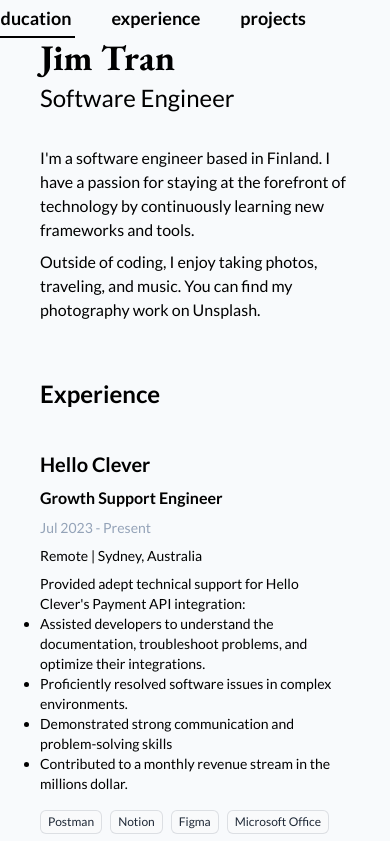
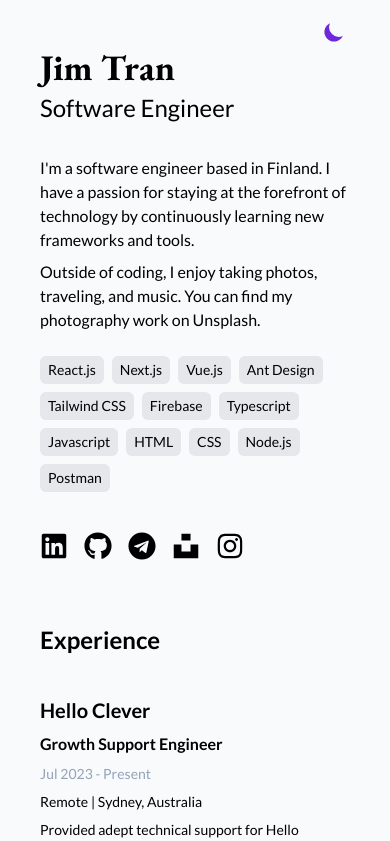
Before and after one commit to jimodayne/jimcbl.dev, a Next.js app: page / in a window 390 px wide. Shown: the top 841 px of the page. Built offline with nearby package versions, Linux system fonts and the light colour scheme.

Commit message:
update: responsive

```diff
--- a/src/app/page.tsx
+++ b/src/app/page.tsx
@@ -7,6 +7,7 @@ import dayjs from 'dayjs';
 import { useEffect } from 'react';
 import Image from 'next/image';
 import flameImg from '../assets/flame.jpg';
+import Stacks from '@/components/Stacks';
 
 export default function Home() {
   return (
@@ -30,33 +31,27 @@ export default function Home() {
                 Unsplash.
               </p>
             </div>
+
+            <Stacks className="flex lg:hidden mt-6" />
+
+            <SocialNetworkIcons className="mt-6 lg:hidden" />
+
             {/* <Image className=" absolute -z-10" src={flameImg} alt="flames" width={750} height={250} /> */}
-            <div className="mt-14">
+            <div className="mt-14 mb-14">
               <h3 className="text-2xl font-bold mb-6 dark:text-gray-200"> Experience </h3>
               {experienceProps.map((item, idx) => {
                 return <WorkItem key={idx} {...item} />;
               })}
             </div>
 
-            <div className="mt-14">
+            {/* <div className="mt-14">
               <h3 className="text-2xl font-bold mb-6"> Project </h3>
-            </div>
+            </div> */}
           </div>
           <div className="mid lg:w-1/12" />
           <div className="right lg:w-3/12">
             <SocialNetwork />
-            <div className="tech-stacks flex flex-wrap gap-x-2">
-              {techStacks.map((item, idx) => {
-                return (
-                  <div
-                    key={idx}
-                    className="bg-gray-200 transition duration-500 cursor-grab hover:bg-gray-300 dark:bg-slate-700  rounded-md inline-block px-2 py-1 mb-2 text-sm"
-                  >
-                    {item}
-                  </div>
-                );
-              })}
-            </div>
+            <Stacks className="hidden lg:flex" />
 
             <div className="education mt-14 ">
               <h3 className="text-2xl font-bold mb-6 dark:text-gray-100"> Education </h3>
--- a/src/components/Badge.tsx
+++ b/src/components/Badge.tsx
@@ -1,7 +1,7 @@
 import { ReactNode } from 'react';
 
 const MAP_COLOR = {
-  gray: ['bg-gray-50 dark:bg-gray-700', 'text-gray-800 dark:text-gray-200', 'ring-gray-500/20'],
+  gray: ['bg-gray-100 dark:bg-gray-700', 'text-gray-800 dark:text-gray-200', 'ring-gray-500/20'],
   red: ['bg-red-50', 'text-red-700', 'ring-red-600/10'],
   yellow: ['bg-yellow-50', 'text-yellow-800', 'ring-yellow-600/20'],
   green: ['bg-green-50', 'text-green-700', 'ring-green-600/20'],
--- a/src/components/LightDarkButton.tsx
+++ b/src/components/LightDarkButton.tsx
@@ -40,7 +40,7 @@ export default function LightDarkButton() {
     <button
       type="button"
       onClick={() => toggleDarkMode(isDark)}
-      className="h-8 w-8 ml-8 rounded-lg p-1 hover:bg-gray-100 dark:hover:bg-gray-700"
+      className="h-8 w-8 ml-4 lg:ml-8 rounded-lg p-1 hover:bg-gray-100 dark:hover:bg-gray-700"
     >
       <svg className="fill-violet-700 block dark:hidden" fill="currentColor" viewBox="0 0 20 20">
         <path d="M17.293 13.293A8 8 0 016.707 2.707a8.001 8.001 0 1010.586 10.586z"></path>
--- a/src/components/Navbar.tsx
+++ b/src/components/Navbar.tsx
@@ -3,6 +3,7 @@
 import useScroll from '@/app/hooks/useScroll';
 import useScrollPosition from '@/app/hooks/useScrollPosition';
 import LightDarkButton from './LightDarkButton';
+import { FaBars } from 'react-icons/fa';
 
 const Navbar = () => {
   const scroll = useScroll();
@@ -27,13 +28,13 @@ const Navbar = () => {
         classScroll
       }
     >
-      <div className="container mx-auto max-w-screen-xl flex justify-end items-center lg:px-24 ">
+      <div className="container mx-auto max-w-screen-xl justify-end items-center lg:px-24 hidden lg:flex">
         <ul className="flex justify-between font-bold text-lg gap-8">
           <li className="transition duration-300">
             <a href=""> about </a>
           </li>
           <li className="transition duration-300">
-            <a href=""> education </a>
+            <a href=""> education </a>x`
           </li>
           <li className="transition duration-300">
             <a href=""> experience </a>
@@ -44,6 +45,10 @@ const Navbar = () => {
         </ul>
         <LightDarkButton />
       </div>
+      <div className="pt-4 flex lg:hidden items-center justify-end">
+        {/* <FaBars size={24} /> */}
+        <LightDarkButton />
+      </div>
     </nav>
   );
 };
--- a/src/components/SocialNetwork.tsx
+++ b/src/components/SocialNetwork.tsx
@@ -1,8 +1,9 @@
 import { FaLinkedin, FaGithub, FaTelegram, FaUnsplash, FaInstagram } from 'react-icons/fa';
 
-export const SocialNetworkIcons = () => {
+export const SocialNetworkIcons = (props: any) => {
+  const { className } = props;
   return (
-    <div className="flex gap-4 py-2">
+    <div className={'flex gap-4 py-2 ' + className}>
       <a target="_blank" href="https://linkedin.com/in/thinhtran98/">
         <FaLinkedin size={28} className="transition duration-300 hover:opacity-60" />
       </a>
@@ -24,7 +25,7 @@ export const SocialNetworkIcons = () => {
 
 const SocialNetwork = () => {
   return (
-    <div className="social py-4 mb-6">
+    <div className="social hidden lg:block py-4 mb-6">
       <a href="mailto:jimtran98@gmail.com" className="mb-2 block transition duration-300 hover:opacity-60">
         jimtran98@gmail.com
       </a>
--- /dev/null
+++ b/src/components/Stacks.tsx
@@ -0,0 +1,21 @@
+import { techStacks } from '@/app/props';
+
+const Stacks = (props: any) => {
+  const { className } = props;
+  return (
+    <div className={'tech-stacks flex flex-wrap gap-x-2 ' + className}>
+      {techStacks.map((item, idx) => {
+        return (
+          <div
+            key={idx}
+            className="bg-gray-200 transition duration-500 cursor-grab hover:bg-gray-300 dark:bg-slate-700  rounded-md inline-block px-2 py-1 mb-2 text-sm"
+          >
+            {item}
+          </div>
+        );
+      })}
+    </div>
+  );
+};
+
+export default Stacks;
```
Also changed, not shown: src/app/globals.css (+5 -20 lines).
